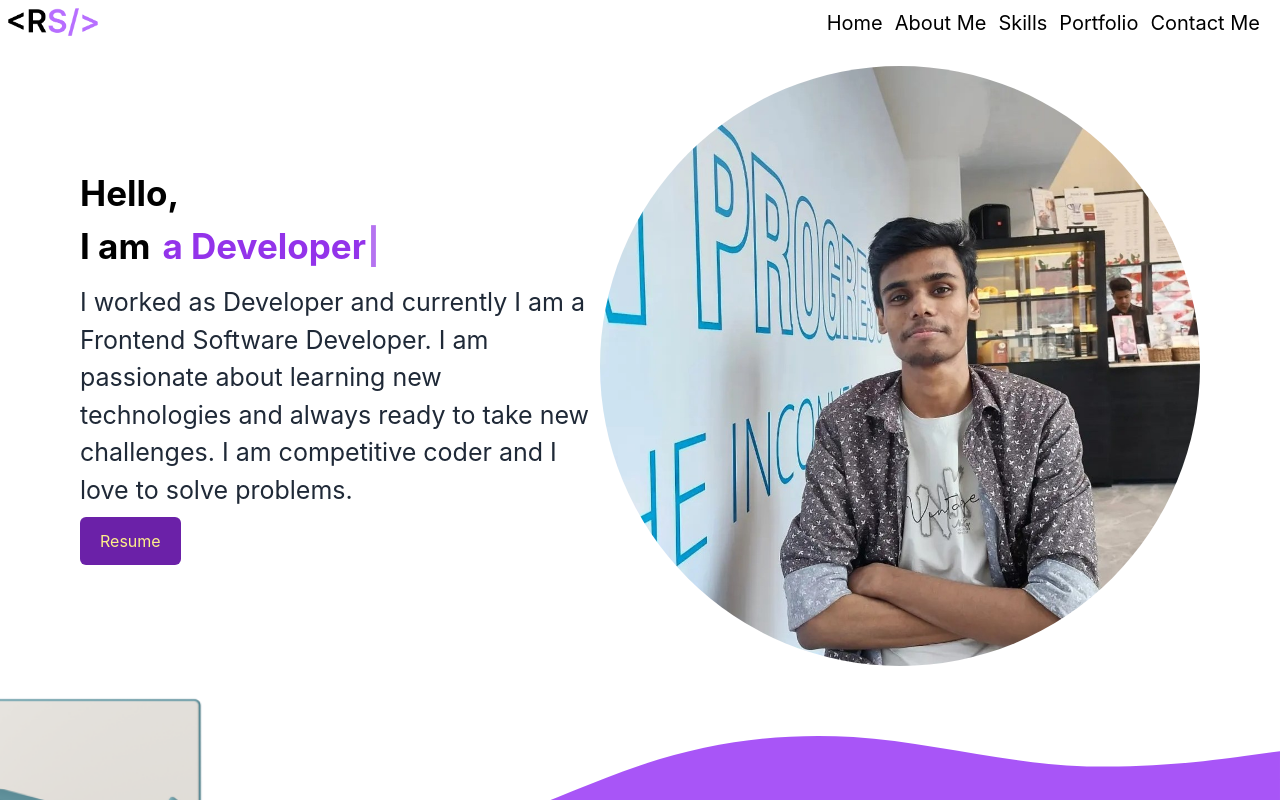
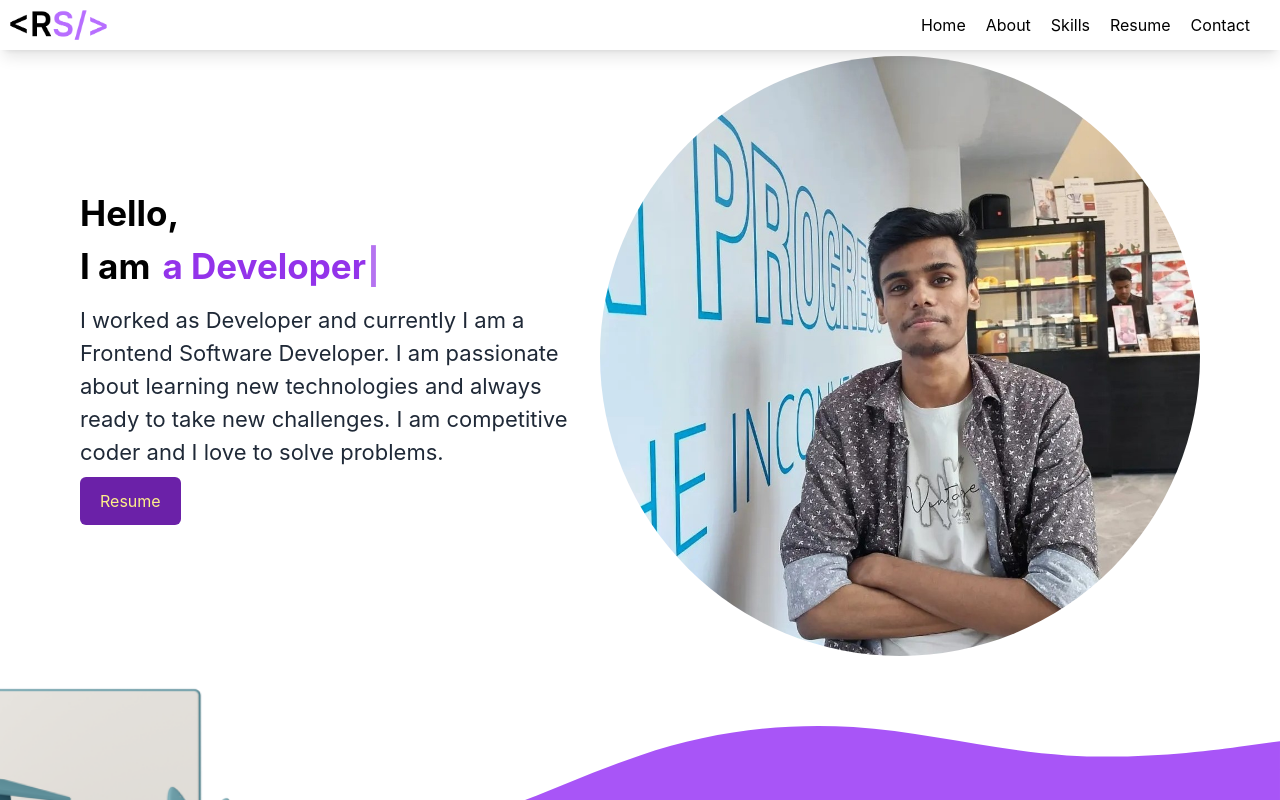
Before and after one commit to Imrann-Khan/Portfolio, a React (Create React App) app: page / in a window 1280 px wide. Shown: the top 800 px of the page. Built offline with nearby package versions, Linux system fonts and the light colour scheme.

Commit message:
little bit updated

```diff
--- a/package.json
+++ b/package.json
@@ -6,6 +6,11 @@
     "@testing-library/jest-dom": "^5.17.0",
     "@testing-library/react": "^13.4.0",
     "@testing-library/user-event": "^13.5.0",
+    "axios": "^1.7.7",
+    "body-parser": "^1.20.2",
+    "cors": "^2.8.5",
+    "express": "^4.19.2",
+    "nodemailer": "^6.9.15",
     "react": "^18.3.1",
     "react-dom": "^18.3.1",
     "react-scripts": "^5.0.1",
--- a/src/App.jsx
+++ b/src/App.jsx
@@ -2,7 +2,7 @@ import logo from "./logo.svg";
 import "./App.css";
 import Navbar from './Components/Navbar';
 import Home from "./Components/Home";
-import AboutMe from "./Components/AboutMe";
+import About from "./Components/About";
 import Skills from "./Components/Skills";
 import Portfolio from "./Components/Portfolio";
 import Contact from "./Components/Contact";
@@ -16,7 +16,7 @@ function App() {
       {/* Intro */}
       <Home />
       {/* About Me */}
-      <AboutMe/>
+      <About/>
       {/* Skills */}
       <Skills />
       {/* Portfolio */}
--- a/src/Components/AboutMe.jsx
+++ b/src/Components/About.jsx
@@ -3,13 +3,13 @@ import {laptop,wave} from '../assets/index'
 import aboutSection from "../Constants/index"
 
 
-const AboutMe = () => {
+const About = () => {
   return (
     <div>
       <img src={wave} alt='wave.svg'/>
       <img src={laptop} alt='laptop.png' className='absolute w-[200px] mt-[-25%] md:mt-[-27%] md:w-[300px] lg:mt-[-25%] lg:w-[350px]'/>
-      <div className='h-[320px] p-1 w-full bg-purple-500 items-center'>
-      <h2 className='text-white mt-[-12%] text-[50px] font-bold text-center'>About <span className='text-black'> Me</span></h2>
+      <div className='h-[280px] p-1 w-full bg-purple-500 items-center'>
+      <h2 className='text-white mt-[-12%] text-[40px] font-bold text-center'>About <span className='text-black'> Me</span></h2>
       <h2 className='mt-20 text-[18px] text-white px-30 md:px-40 lg:px-40 text-center lg:text-[20px]'>
         I am dedicated to continuous skill development and passionate about
         software engineering and I am enthusiastic about generating innovative
@@ -34,4 +34,4 @@ const AboutMe = () => {
   )
 }
 
-export default AboutMe
+export default About;
--- a/src/Components/Home.jsx
+++ b/src/Components/Home.jsx
@@ -8,7 +8,7 @@ import personal from "../assets/personal.jpg";
 
 const Home = () => {
   return (
-    <div className="mt-5 px-4 md:px-20 items-center flex flex-col md:flex-row md:justify-evenly">
+    <div className="mt-14 px-4 md:px-20 items-center flex flex-col md:flex-row md:justify-evenly">
         <div className='flex w-full flex-col  items-start content-end'>
             <h1 className='text-[30px] md:text-[35px] font-bold '>Hello, </h1>
             <div className='flex'>
@@ -21,7 +21,7 @@ const Home = () => {
                 }}
             />
             </div>
-        <h1 className="text-[20px] mt-3 lg:text-[25px] text-gray-800">
+        <h1 className="text-[15px] mt-3 lg:text-[22px] text-gray-800">
           I worked as Developer and currently I am a Frontend Software
           Developer. I am passionate about learning new technologies and
           always ready to take new challenges. I am competitive coder and I love to solve problems.
--- a/src/Components/Navbar.jsx
+++ b/src/Components/Navbar.jsx
@@ -1,90 +1,101 @@
-import React from "react";
-import logo from "../assets/logo.png";
-import { useState } from "react";
+import React, { useState } from "react";
+import { logo } from "./../assets";
 
-const Navbar = () => {
+
+
+const NavBar = () => {
   const [toggle, setToggle] = useState(false);
 
+  const handleSmoothScroll = (e, targetId) => {
+    e.preventDefault();
+    const section = document.querySelector(targetId);
+    if (section) {
+      section.scrollIntoView({ behavior: 'smooth' });
+    }
+  };
+
   return (
-    <div className="p-2">
-      <div className="flex justify-between">
-        <img src={logo} alt="logo" className="h-7" />
-        <div className="hidden md:flex">
-          <ul className="flex flex-row">
-            <li className="mr-3 text-[20px] transition-all ease-in-out hover:scale-110 cursor-pointer">
-              <a href="#home">Home</a>
+    <div className="w-full p-[10px] flex justify-between items-center fixed top-0 left-0 bg-white z-50 shadow-lg">
+      <img src={logo} alt="logo" className="h-[30px]" />
+      <div>
+        <ul className="hidden md:flex">
+          <li className="mr-5 hover:scale-110">
+            <a href="#home" onClick={(e) => handleSmoothScroll(e, '#home')}>
+              Home
+            </a>
           </li>
-            <li className="mr-3 text-[20px] transition-all ease-in-out hover:scale-110 cursor-pointer">
-              <a href="#about">About Me</a>
+          <li className="mr-5 hover:scale-110">
+            <a href="#about" onClick={(e) => handleSmoothScroll(e, '#about')}>
+              About
+            </a>
           </li>
-            <li className="mr-3 text-[20px] transition-all ease-in-out hover:scale-110 cursor-pointer">
-              <a href="#skills">Skills</a>
+          <li className="mr-5 hover:scale-110">
+            <a href="#skills" onClick={(e) => handleSmoothScroll(e, '#skills')}>
+              Skills
+            </a>
           </li>
-            <li className="mr-3 text-[20px] transition-all ease-in-out hover:scale-110 cursor-pointer">
-              <a href="#portfolio">Portfolio</a>
+          <li className="mr-5 hover:scale-110">
+            <a href="#resume" onClick={(e) => handleSmoothScroll(e, '#resume')}>
+              Resume
+            </a>
           </li>
-            <li className="mr-3 text-[20px] transition-all ease-in-out hover:scale-110 cursor-pointer">
-              <a href="#contact">Contact Me</a>
+          <li className="mr-5 hover:scale-110">
+            <a href="#contact" onClick={(e) => handleSmoothScroll(e, '#contact')}>
+              Contact
+            </a>
           </li>
         </ul>
-        </div>
-        <div className="md:hidden lg:hidden">
-          {toggle ? (
-            <svg
+        <div className="flex flex-col items-end">
+          {!toggle ?
+            <svg xmlns="http://www.w3.org/2000/svg"
+              fill="none"
+              onClick={() => setToggle(!toggle)}
+              viewBox="0 0 24 24" strokeWidth={1.5} stroke="currentColor"
+              className="w-6 h-6 cursor-pointer md:hidden">
+              <path strokeLinecap="round" strokeLinejoin="round" d="M3.75 6.75h16.5M3.75 12h16.5m-16.5 5.25H12" />
+            </svg>
+          :
+            <svg onClick={() => setToggle(!toggle)}
               xmlns="http://www.w3.org/2000/svg"
-              onClick={() => setToggle(!toggle)}
-              fill="none"
-              viewBox="0 0 24 24"
-              stroke-width="1.5"
-              stroke="currentColor"
-              class="size-6 cursor-pointer float-right"
-            >
-              <path
-                stroke-linecap="round"
-                stroke-linejoin="round"
-                d="M6 18 18 6M6 6l12 12"
-              />
+              fill="none" viewBox="0 0 24 24"
+              strokeWidth={1.5} stroke="currentColor"
+              className="w-6 cursor-pointer md:hidden h-6">
+              <path strokeLinecap="round" strokeLinejoin="round" d="M6 18L18 6M6 6l12 12" />
             </svg>
-          ) : (
-            <svg
-              xmlns="http://www.w3.org/2000/svg"
-              onClick={() => setToggle(!toggle)}
-              fill="none"
-              viewBox="0 0 24 24"
-              stroke-width="1.5"
-              stroke="currentColor"
-              class="size-6 cursor-pointer"
-            >
-              <path
-                stroke-linecap="round"
-                stroke-linejoin="round"
-                d="M3.75 5.25h16.5m-16.5 4.5h16.5m-16.5 4.5h16.5m-16.5 4.5h16.5"
-              />
-            </svg>
-          )}
-          {toggle ? (
-            <ul className="flex flex-col mt-8 p-4 bg-gray-300">
-              <li className="p-2 mr-3 transition-all ease-in-out hover:scale-110 cursor-pointer">
-                <a href="#home">Home</a>
+          }
+          {toggle && (
+            <ul className="md:hidden absolute flex mt-8 flex-col bg-gray-200 p-2 rounded-sm">
+              <li className="mr-5 p-3 hover:scale-110 hover:z-50 transition-all duration-300 ease-in-out">
+                <a href="#home" onClick={(e) => handleSmoothScroll(e, '#home')}>
+                  Home
+                </a>
               </li>
-              <li className="p-2 mr-3 transition-all ease-in-out hover:scale-110 cursor-pointer">
-                <a href="#about">About Me</a>
+              <li className="mr-5 p-3 hover:scale-110 hover:z-50 transition-all duration-300 ease-in-out">
+                <a href="#about" onClick={(e) => handleSmoothScroll(e, '#about')}>
+                  About
+                </a>
               </li>
-              <li className="p-2 mr-3 transition-all ease-in-out hover:scale-110 cursor-pointer">
-                <a href="#skills">Skills</a>
+              <li className="mr-5 p-3 hover:scale-110 hover:z-50 transition-all duration-300 ease-in-out">
+                <a href="#skills" onClick={(e) => handleSmoothScroll(e, '#skills')}>
+                  Skills
+                </a>
               </li>
-              <li className="p-2 mr-3 transition-all ease-in-out hover:scale-110 cursor-pointer">
-                <a href="#portfolio">Portfolio</a>
+              <li className="mr-5 p-3 hover:scale-110 hover:z-50 transition-all duration-300 ease-in-out">
+                <a href="#resume" onClick={(e) => handleSmoothScroll(e, '#resume')}>
+                  Resume
+                </a>
               </li>
-              <li className="p-2 mr-3 transition-all ease-in-out hover:scale-110 cursor-pointer">
-                <a href="#contact">Contact Me</a>
+              <li className="mr-5 p-3 hover:scale-110 hover:z-50 transition-all duration-300 ease-in-out">
+                <a href="#contact" onClick={(e) => handleSmoothScroll(e, '#contact')}>
+                  Contact
+                </a>
               </li>
             </ul>
-          ) : null}
+          )}
         </div>
       </div>
     </div>
   );
 };
 
-export default Navbar;
+export default NavBar;
--- a/src/Components/Portfolio.jsx
+++ b/src/Components/Portfolio.jsx
@@ -27,8 +27,6 @@ const Portfolio = () => {
   return (
     <div className='mt-5 flex justify-center flex-col'>
         <div className='flex flex-row px-6 md:px-0 items-center justify-center'>
-        {/* <h1 className='text-[40px] font-bold'>{AppText.Creative}
-        <span className='text-purple-600'>{AppText.Portfolio}</span></h1> */}
         <SectionHeading firstTitle={AppText.Creative} secondTitle={AppText.Portfolio} />
         <img src={robo} alt='' className="w-[70px] ml-5 animate-bounce"/>
         </div>
```
Also changed, not shown: src/Components/Contact.jsx (+66 -20 lines), 1 other file (tests, documents, lock files or other folders). Lines whose indentation alone changed are shown as unchanged.
